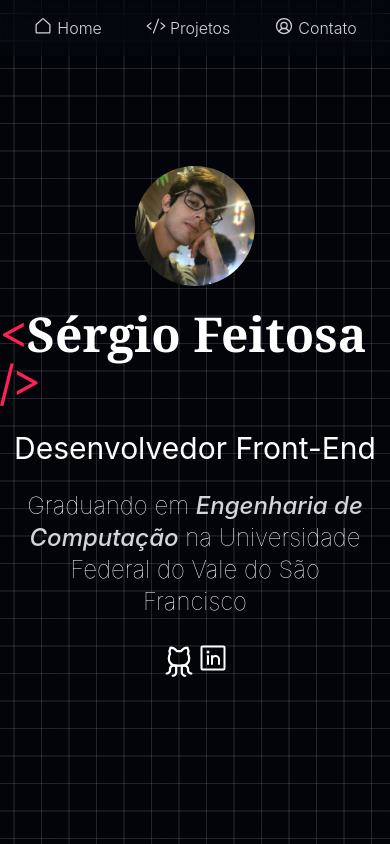
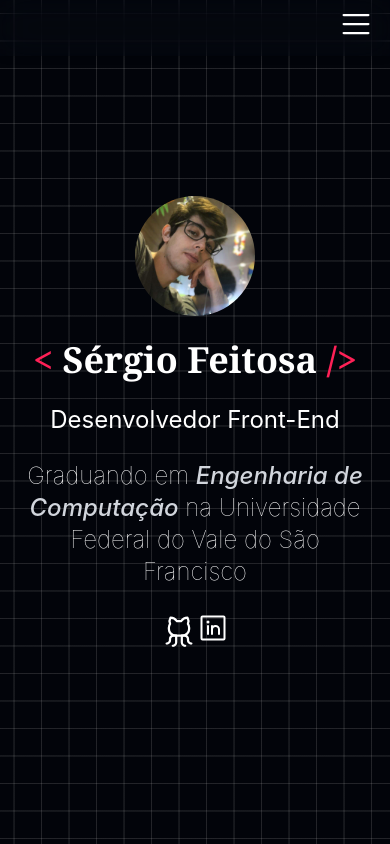
Before and after one commit to ssergiofeitosa/Portfolio, a React (Vite) app: page / in a window 390 px wide. Shown: the top 844 px of the page. Built offline with nearby package versions, Linux system fonts and the light colour scheme.

Commit message:
fixed: dropwdown menu responisvity issues

```diff
--- a/src/components/Header.tsx
+++ b/src/components/Header.tsx
@@ -1,21 +1,30 @@
+import { useState } from "react";
 import { motion } from "framer-motion";
-import { UserCircle,HouseSimple,Code } from "phosphor-react";
+import { UserCircle, HouseSimple, Code, List, X } from "phosphor-react";
+
 const Header = () => {
+  const [isOpen, setIsOpen] = useState(false);
+
   const menuItems = [
-    { name: "Home", href: "#home",icon : <HouseSimple size={20}></HouseSimple>},
-    { name: "Projetos", href: "#projects", icon: <Code size={20}></Code>},
-    { name: "Contato", href: "#contact", icon: <UserCircle size={20}></UserCircle>},
-    // { name: "Theme Changer", href: "#theme-changer" },
+    { name: "Home", href: "#home", icon: <HouseSimple size={20} /> },
+    { name: "Projetos", href: "#projects", icon: <Code size={20} /> },
+    { name: "Contato", href: "#contact", icon: <UserCircle size={20} /> },
   ];
+
   const scrollToSection = (href: string) => {
     const section = document.querySelector(href);
     if (section) {
       section.scrollIntoView({ behavior: "smooth" });
     }
   };
+
   return (
-    <header className="fixed top-0 left-0 w-full bg-gray-900/10 backdrop-blur-lg shadow-md z-50 ">
-      <nav className="text-white flex justify-center gap-6 p-4 flex-wrap">
+    <header className="fixed top-0 left-0 w-full bg-gray-900/10 backdrop-blur-lg shadow-md z-50 p-4 h-14">
+      <div className="flex justify-center items-center max-w-6xl mx-auto">
+        <button className="md:hidden text-white absolute right-4 pt-4" onClick={() => setIsOpen(!isOpen)}>
+          {isOpen ? <X size={28} /> : <List size={36} />}
+        </button>
+        <nav className="hidden md:flex text-white gap-6">
           {menuItems.map((item, index) => (
             <motion.a
               key={index}
@@ -24,8 +33,8 @@ const Header = () => {
                 e.preventDefault();
                 scrollToSection(item.href);
               }}
-            whileHover={{ scale: 1.1 }} // efeito ao passar o mouse
-            whileTap={{ scale: 0.9 }} // eefeito ao clicar
+              whileHover={{ scale: 1.1 }}
+              whileTap={{ scale: 0.9 }}
               className="relative flex gap-1 font-light mx-[10px] text-gray-300 hover:text-gray-200 transition-all after:content-[''] after:w-0 after:h-[2px] after:bg-white after:absolute after:bottom-[-2px] after:left-0 hover:after:w-full after:transition-all after:duration-300"
             >
               {item.icon}
@@ -33,6 +42,33 @@ const Header = () => {
             </motion.a>
           ))}
         </nav>
+      </div>
+      {isOpen && (
+        <motion.div
+          initial={{ opacity: 0, y: -10 }}
+          animate={{ opacity: 1, y: 0 }}
+          exit={{ opacity: 0, y: -10 }}
+          className="md:hidden absolute top-14 right-4 bg-white/10 backdrop-blur-lg text-white py-4 px-6 rounded-lg shadow-lg flex flex-col items-start gap-4"
+        >
+          {menuItems.map((item, index) => (
+            <motion.a
+              key={index}
+              href={item.href}
+              onClick={(e) => {
+                e.preventDefault();
+                scrollToSection(item.href);
+                setIsOpen(false);
+              }}
+              whileHover={{ scale: 1.1 }}
+              whileTap={{ scale: 0.9 }}
+              className="flex items-center gap-2 text-lg text-gray-300 hover:text-gray-200"
+            >
+              {item.icon}
+              {item.name}
+            </motion.a>
+          ))}
+        </motion.div>
+      )}
     </header>
   );
 };
--- a/src/components/Hero.tsx
+++ b/src/components/Hero.tsx
@@ -6,7 +6,7 @@ const Hero = () => {
     <>
       <section
         id="home"
-        className=" w-full h-screen text-white flex flex-col justify-center snap-start items-center gap-6 text-4xl sm:text-3xl md:text-2xl "
+        className=" w-full h-screen text-white flex flex-col justify-center snap-start items-center gap-6  "
       >
         <img
           className="text-white rounded-full"
@@ -15,9 +15,15 @@ const Hero = () => {
           width={120}
           height={160}
         />
-        <h1 className="text-5xl font-serif font-bold "><span className="text-rose-500">{'<'}</span>Sérgio Feitosa<span className="text-rose-500"> {'/>'}</span></h1>
-        <h2 className="text-3xl font-normal"> Desenvolvedor Front-End </h2>
-        <p className="text-2xl px-4 text-center font-thin">
+        <h1 className="sm:text-5xl font-serif font-bold text-4xl  ">
+          <span className="text-rose-500">{"<"}</span> Sérgio Feitosa
+          <span className="text-rose-500"> {"/>"}</span>
+        </h1>
+        <h2 className="sm:text-3xl font-normal text-2xl">
+          {" "}
+          Desenvolvedor Front-End{" "}
+        </h2>
+        <p className="sm:text-2xl px-4 text-center font-thin lg:text-3xl text-2xl">
           Graduando em{" "}
           <span className="italic text-gray-300 font-medium">
             Engenharia de Computação
```
Lines whose indentation alone changed are shown as unchanged.
